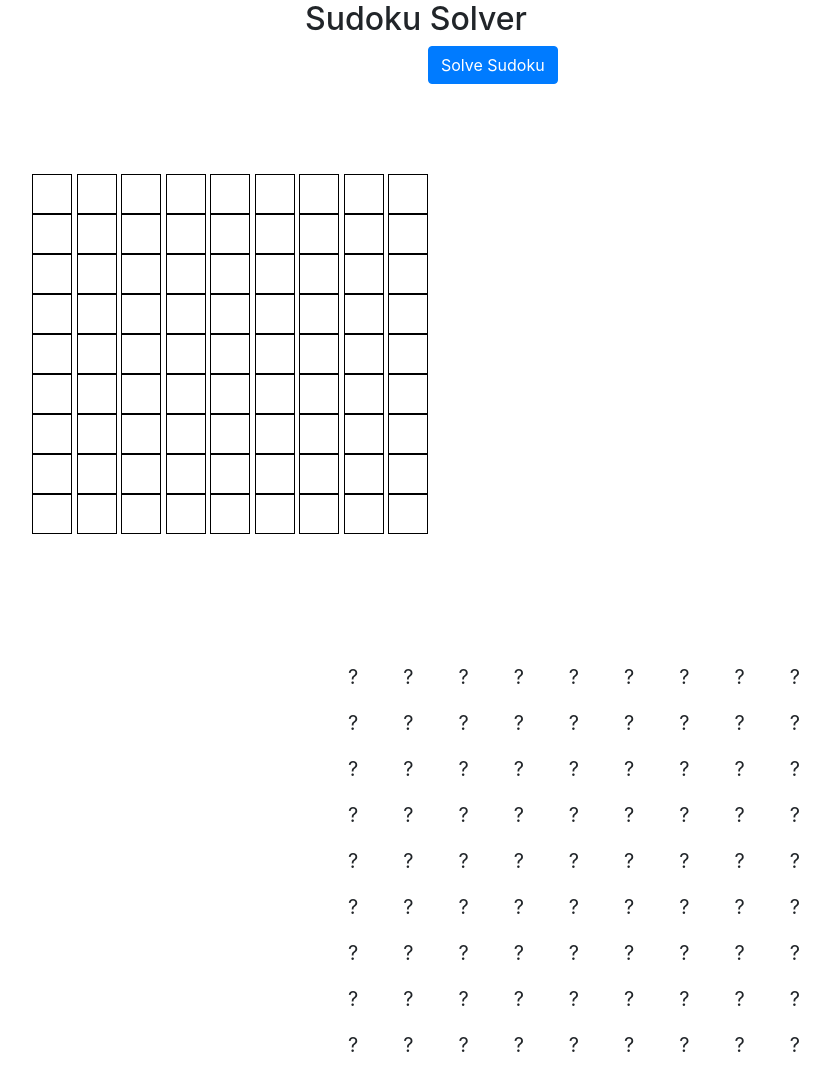
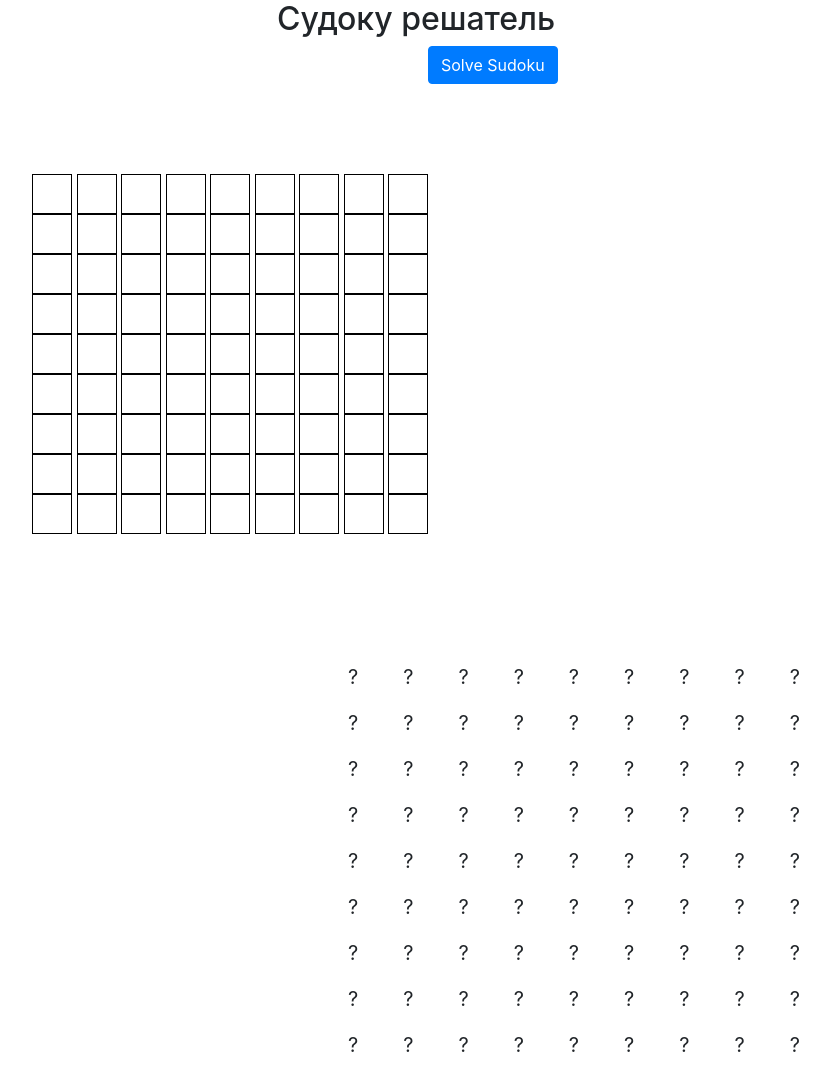
Before and after one commit to tdmitri/sudoku, a website: page index.html in a window 1280 px wide. Shown: the whole page, without its empty margins (224-1054 px from the left). Drawn offline with nearby package versions, Linux system fonts and the light colour scheme.

Commit message:
Update index.html

```diff
--- a/index.html
+++ b/index.html
@@ -14,7 +14,7 @@
 
 <body>
 
-    <h2>Sudoku Solver</h2>
+    <h2>Судоку решатель</h2>
 
     <div id="initialBoard">
         <input id="1" type="number" maxlength="1" max="9" min="1">
```
